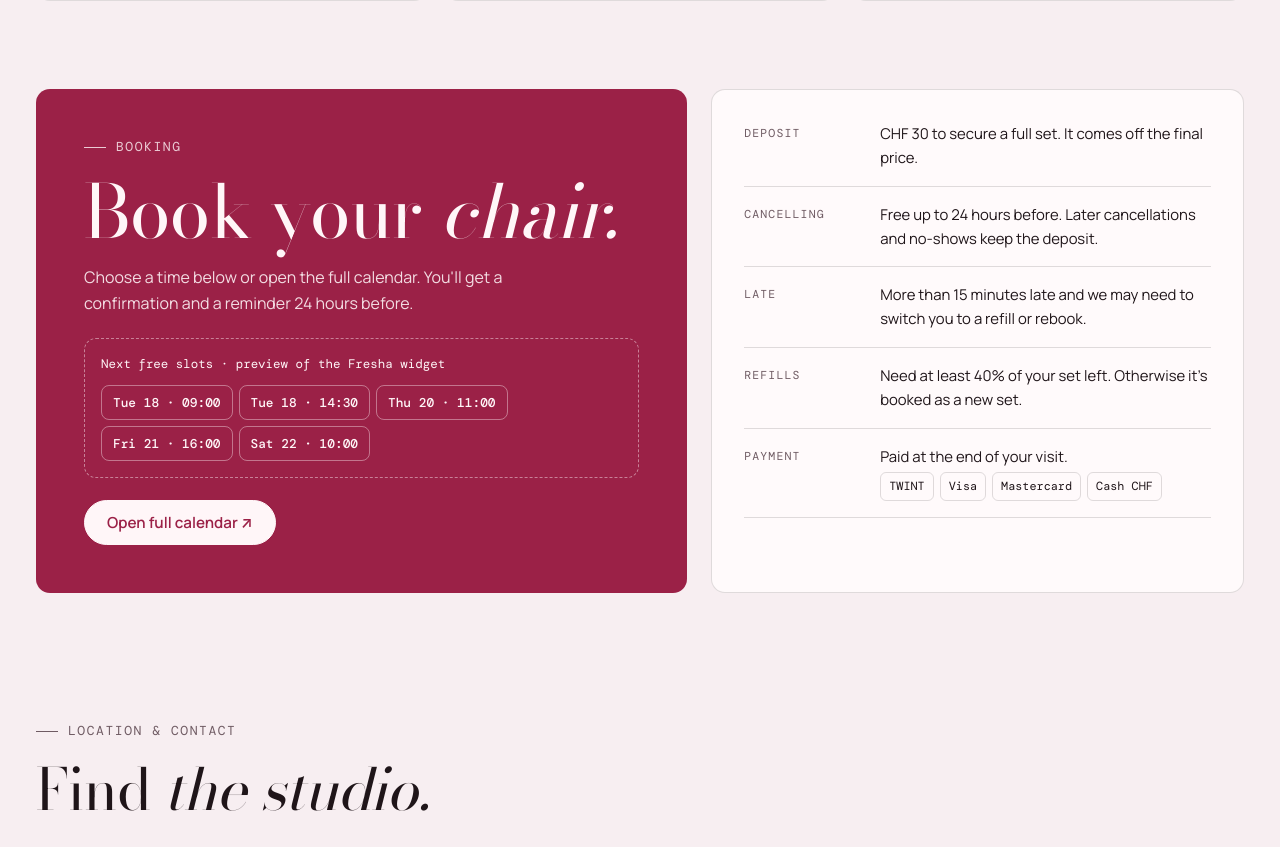
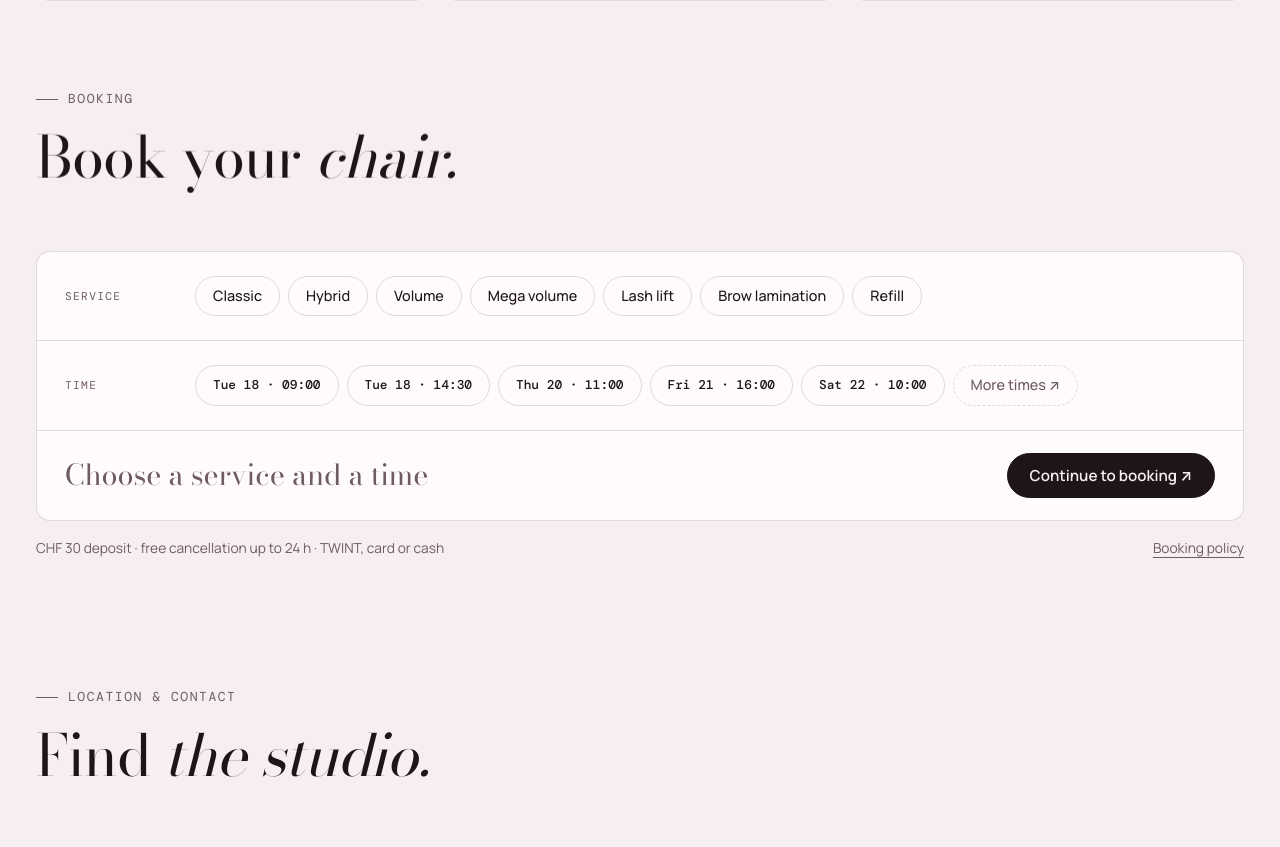
Before and after one commit to Anna8295/atelier-cils, a React (Vite) app: page / in a window 1280 px wide. Shown: the part 4256-5103 px from the top of the page. Built offline with nearby package versions, Linux system fonts and the light colour scheme.

Commit message:
Booking: simple two-tap flow instead of the raspberry block
Pick a service, pick a time; a summary bar shows the choice and
continues to Fresha. Policy shrinks to one line with the details
behind a toggle. Price list, quiz and refill calculator preselect
the service.

```diff
--- a/src/components/Aftercare.jsx
+++ b/src/components/Aftercare.jsx
@@ -64,7 +64,7 @@ export default function Aftercare() {
               <b>{msg[0]}</b>
               {msg[1]}
             </p>
-            <a className="btn accent" href="#book" data-cursor="Book" onClick={() => setService('Refill')}>
+            <a className="btn accent" href="#book" data-cursor="Book" onClick={() => setService(t.booking.refill)}>
               {a.book}
             </a>
           </div>
--- a/src/components/Booking.jsx
+++ b/src/components/Booking.jsx
@@ -1,63 +1,77 @@
 import { useState } from 'react'
 import { useLang } from '../i18n/LanguageContext.jsx'
-import { useBooking, useToast } from '../lib/context.js'
-import { SLOTS, PAYMENTS, CONTACT } from '../lib/data.js'
+import { useBooking } from '../lib/context.js'
+import { SERVICES, REFILLS, SLOTS, CONTACT } from '../lib/data.js'
+import SectionHead from './SectionHead.jsx'
 
-// Preview of the booking widget. On the live site the slots come from
-// Fresha (or Salonkee / Planity); nothing is booked here.
+/*
+  Two taps: a service, then a time. The summary bar shows the choice and
+  hands over to the real booking system (Fresha) to confirm.
+  `service` is shared through BookingContext, so "Book" links elsewhere
+  (price list, quiz, refill calculator) arrive here preselected.
+*/
 export default function Booking() {
   const { t } = useLang()
-  const { service } = useBooking()
-  const toast = useToast()
+  const { service, setService } = useBooking()
   const b = t.booking
   const [slot, setSlot] = useState(null)
 
-  const pick = (s) => {
-    setSlot(s)
-    toast(b.slotPicked(s))
-  }
+  const options = [
+    ...SERVICES.map((svc) => ({ name: t.services.items[svc.id].name, price: `CHF ${svc.price}` })),
+    { name: b.refill, price: `${b.from} CHF ${REFILLS[0].price}` },
+  ]
+  const chosen = options.find((o) => o.name === service)
+  const summary = [chosen?.name, slot, chosen?.price].filter(Boolean).join(' · ')
 
   return (
     <section className="section" id="book" style={{ paddingTop: 0 }}>
-      <div className="wrap book">
-        <div className="book-main">
-          <div style={{ display: 'grid', gap: 16 }}>
-            <span className="eyebrow" style={{ color: 'inherit', opacity: 0.8 }}>{b.eyebrow}</span>
-            <h2>
-              {b.titleA}
-              <em>{b.titleEm}</em>
-            </h2>
-            <p>{service ? b.introFor(service) : b.intro}</p>
-          </div>
-          <div className="widget" aria-label={b.widget}>
-            <span>{b.widget}</span>
-            <div className="slots">
-              {SLOTS.map((s) => (
-                <button key={s} type="button" aria-pressed={slot === s} onClick={() => pick(s)}>{s}</button>
+      <div className="wrap">
+        <SectionHead eyebrow={b.eyebrow} a={b.titleA} em={b.titleEm} />
+
+        <div className="bk">
+          <div className="bk-row">
+            <span className="bk-label">{b.service}</span>
+            <div className="bk-chips">
+              {options.map((o) => (
+                <button key={o.name} type="button" className="chip" aria-pressed={service === o.name} onClick={() => setService(o.name)}>
+                  {o.name}
+                </button>
               ))}
             </div>
           </div>
-          <div>
-            <a className="btn" href={CONTACT.booking} target="_blank" rel="noopener noreferrer" data-cursor="Book">{b.calendar}</a>
+
+          <div className="bk-row">
+            <span className="bk-label">{b.time}</span>
+            <div className="bk-chips">
+              {SLOTS.map((s) => (
+                <button key={s} type="button" className="chip mono-chip" aria-pressed={slot === s} onClick={() => setSlot(s)}>
+                  {s}
+                </button>
+              ))}
+              <a className="chip ghost-chip" href={CONTACT.booking} target="_blank" rel="noopener noreferrer">{b.more}</a>
+            </div>
+          </div>
+
+          <div className="bk-foot">
+            <p className={`bk-sum${summary ? '' : ' empty'}`} aria-live="polite">{summary || b.pick}</p>
+            <a className="btn" href={CONTACT.booking} target="_blank" rel="noopener noreferrer" data-cursor="Book">{b.continue}</a>
           </div>
         </div>
-        <div className="panel">
-          <ul className="policy">
-            {b.policies.map(([k, v], i) => (
+
+        <details className="bk-policy">
+          <summary>
+            <span>{b.policySummary}</span>
+            <span className="bk-policy-toggle">{b.policyToggle}</span>
+          </summary>
+          <ul>
+            {b.policies.map(([k, v]) => (
               <li key={k}>
                 <span className="k">{k}</span>
-                <span>
-                  {v}
-                  {i === b.policies.length - 1 && (
-                    <span className="pay">
-                      {PAYMENTS.map((p) => <span key={p}>{p}</span>)}
-                    </span>
-                  )}
-                </span>
+                <span>{v}</span>
               </li>
             ))}
           </ul>
-        </div>
+        </details>
       </div>
     </section>
   )
--- a/src/i18n/translations.js
+++ b/src/i18n/translations.js
@@ -223,17 +223,21 @@ export const translations = {
       eyebrow: 'Booking',
       titleA: 'Book your ',
       titleEm: 'chair.',
-      intro: "Choose a time below or open the full calendar. You'll get a confirmation and a reminder 24 hours before.",
-      introFor: (s) => `Booking: ${s}. Pick a time below or open the full calendar. You'll get a confirmation and a reminder 24 hours before.`,
-      widget: 'Next free slots · preview of the Fresha widget',
-      slotPicked: (s) => `${s} selected. On the live site this opens Fresha to confirm.`,
-      calendar: 'Open full calendar ↗',
+      service: 'Service',
+      time: 'Time',
+      refill: 'Refill',
+      from: 'from',
+      more: 'More times ↗',
+      pick: 'Choose a service and a time',
+      continue: 'Continue to booking ↗',
+      policySummary: 'CHF 30 deposit · free cancellation up to 24 h · TWINT, card or cash',
+      policyToggle: 'Booking policy',
       policies: [
         ['Deposit', 'CHF 30 to secure a full set. It comes off the final price.'],
         ['Cancelling', 'Free up to 24 hours before. Later cancellations and no-shows keep the deposit.'],
         ['Late', 'More than 15 minutes late and we may need to switch you to a refill or rebook.'],
         ['Refills', "Need at least 40% of your set left. Otherwise it's booked as a new set."],
-        ['Payment', 'Paid at the end of your visit.'],
+        ['Payment', 'Paid at the end of your visit: TWINT, Visa, Mastercard or cash.'],
       ],
     },
 
--- a/src/index.css
+++ b/src/index.css
@@ -270,23 +270,35 @@ p{margin:0}
 @media (max-width:860px){.faq{grid-template-columns:1fr}}
 
 /* BOOKING */
-.book{display:grid;grid-template-columns:1.1fr .9fr;gap:24px}
-.book-main{background:var(--accent);color:var(--on-accent);border-radius:var(--radius);padding:clamp(24px,4vw,48px);display:grid;gap:22px;align-content:space-between;position:relative;overflow:hidden}
-.book-main h2{font-size:clamp(2.4rem,6vw,4.6rem)}
-.book-main h2 em{color:inherit}
-.book-main p{max-width:44ch;opacity:.88}
-.book-main .btn{--b:var(--on-accent);color:var(--accent)}
-.widget{border:1px dashed color-mix(in srgb,var(--on-accent) 45%,transparent);border-radius:12px;padding:16px;font-family:var(--f-mono);font-size:.78rem;display:grid;gap:10px}
-.slots{display:flex;flex-wrap:wrap;gap:6px}
-.slots button{font:500 .8rem var(--f-mono);padding:8px 11px;border-radius:8px;border:1px solid color-mix(in srgb,var(--on-accent) 40%,transparent);background:transparent;color:inherit;cursor:pointer}
-.slots button[aria-pressed="true"]{background:var(--on-accent);color:var(--accent)}
-.policy{display:grid;gap:0;list-style:none;margin:0;padding:0}
-.policy li{display:grid;grid-template-columns:120px 1fr;gap:16px;padding:16px 0;border-bottom:1px solid var(--line);font-size:.93rem}
-.policy li:first-child{padding-top:0}
-.policy .k{font-family:var(--f-mono);font-size:.72rem;text-transform:uppercase;letter-spacing:.1em;color:var(--muted);padding-top:3px}
-.pay{display:flex;flex-wrap:wrap;gap:6px;margin-top:4px}
-.pay span{font-family:var(--f-mono);font-size:.74rem;border:1px solid var(--line);border-radius:6px;padding:4px 8px}
-@media (max-width:860px){.book{grid-template-columns:1fr}.policy li{grid-template-columns:1fr;gap:4px}}
+
+/* BOOKING — two taps: service, time */
+.bk{background:var(--surface);border:1px solid var(--line);border-radius:var(--radius);overflow:hidden}
+.bk-row{display:grid;grid-template-columns:110px minmax(0,1fr);gap:20px;padding:24px 28px;border-bottom:1px solid var(--line);align-items:start}
+.bk-label{font-family:var(--f-mono);font-size:.7rem;letter-spacing:.12em;text-transform:uppercase;color:var(--muted);padding-top:12px}
+.bk-chips{display:flex;flex-wrap:wrap;gap:8px}
+.chip{font:500 .9rem/1 var(--f-body);padding:12px 17px;border-radius:999px;border:1px solid var(--line);background:transparent;color:var(--ink);cursor:pointer;text-decoration:none;transition:background .25s,color .25s,border-color .25s}
+.chip:hover{border-color:var(--ink)}
+.chip[aria-pressed="true"]{background:var(--ink);color:var(--bg);border-color:var(--ink)}
+.mono-chip{font-family:var(--f-mono);font-size:.8rem;font-variant-numeric:tabular-nums}
+.ghost-chip{border-style:dashed;color:var(--muted)}
+.bk-foot{display:flex;flex-wrap:wrap;align-items:center;justify-content:space-between;gap:16px;padding:22px 28px}
+.bk-sum{font-family:var(--f-display);font-size:clamp(1.3rem,2.4vw,1.8rem);line-height:1.2;min-width:0}
+.bk-sum.empty{color:var(--muted)}
+.bk-policy{margin-top:16px;font-size:.86rem;color:var(--muted)}
+.bk-policy summary{list-style:none;cursor:pointer;display:flex;flex-wrap:wrap;justify-content:space-between;gap:8px 20px}
+.bk-policy summary::-webkit-details-marker{display:none}
+.bk-policy-toggle{text-decoration:underline;text-underline-offset:4px}
+.bk-policy[open] .bk-policy-toggle{text-decoration:none}
+.bk-policy ul{list-style:none;margin:14px 0 0;padding:0;border-top:1px solid var(--line)}
+.bk-policy li{display:grid;grid-template-columns:110px minmax(0,1fr);gap:16px;padding:12px 0;border-bottom:1px solid var(--line)}
+.bk-policy .k{font-family:var(--f-mono);font-size:.7rem;letter-spacing:.1em;text-transform:uppercase;padding-top:2px}
+@media (max-width:700px){
+  .bk-row{grid-template-columns:1fr;gap:12px;padding:20px 18px}
+  .bk-label{padding-top:0}
+  .bk-foot{padding:18px}
+  .bk-foot .btn{width:100%;justify-content:center}
+  .bk-policy li{grid-template-columns:1fr;gap:2px}
+}
 
 /* VOUCHER */
 .voucher{display:grid;grid-template-columns:1fr 1fr;gap:clamp(24px,4vw,56px);align-items:center}
```
Also changed, not shown: src/lib/data.js.
